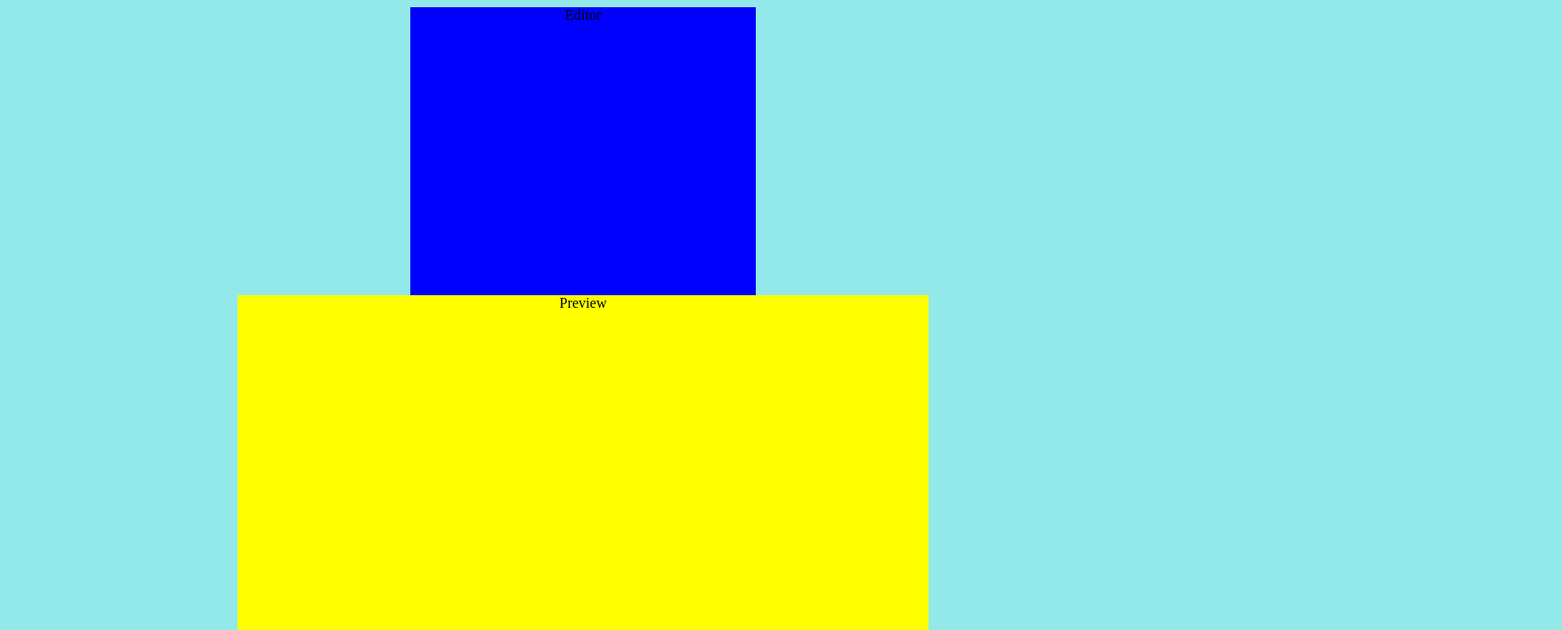
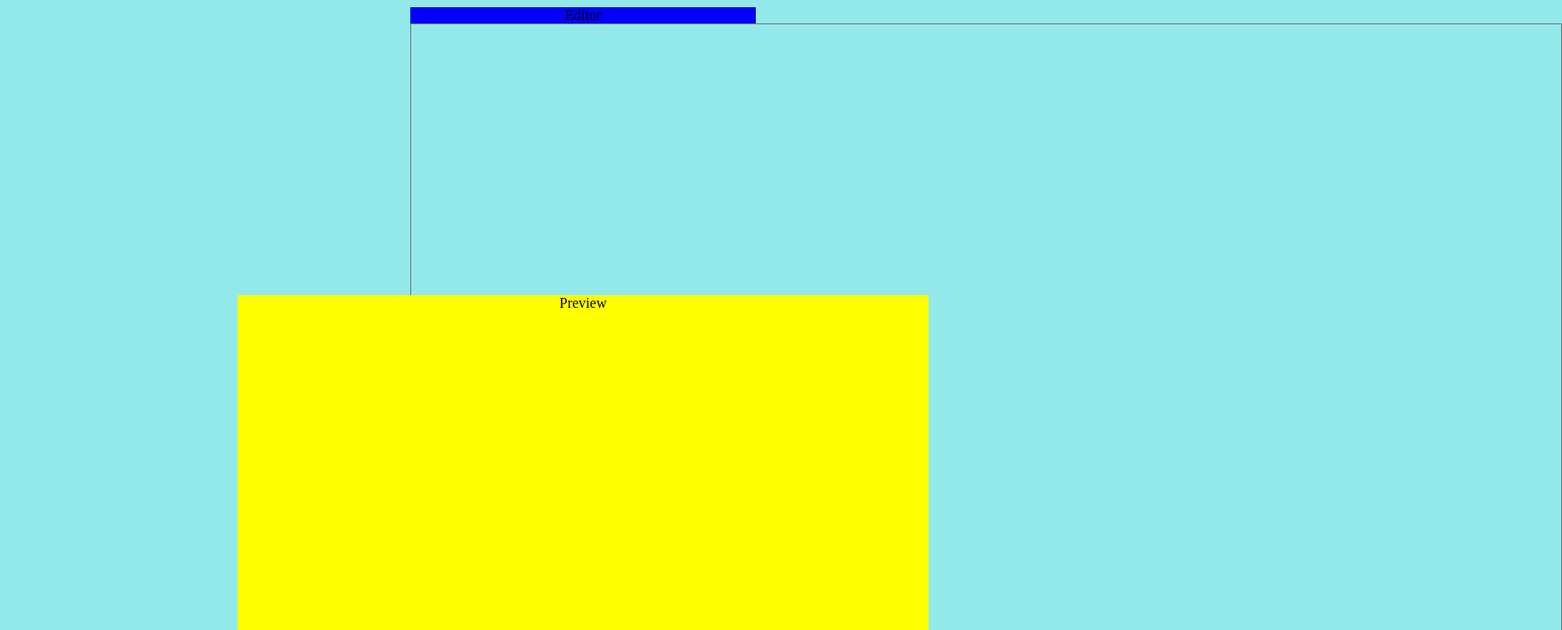
Before and after one commit to deepelegant99/markdown_previewer, a React (Create React App) app: page / in a window 1280 px wide. Shown: the top 700 px of the page at 90% size, 1736 px wide, since content can reach past the window. Built offline with nearby package versions, Linux system fonts and the light colour scheme.

Commit message:
checking module

```diff
--- a/src/App.js
+++ b/src/App.js
@@ -1,12 +1,14 @@
 import styles from "./App.module.css";
 import { Editor } from "./components/Editor";
 import { Preview } from "./components/Preview";
+import editorCSS from "./components/Editor.module.css";
+import previewCSS from "./components/Preview.module.css";
 
 function App() {
   return (
     <div className={styles.App}>
-      <Editor />
-      <Preview />
+      <Editor className={editorCSS.Editor}/>
+      <Preview className={previewCSS.Preview} />
     </div>
   );
 }
--- a/src/App.module.css
+++ b/src/App.module.css
@@ -6,3 +6,8 @@
   align-items: center;
 
 }
+
+textarea#Editor{
+  width: 100%;
+  height: 93.1%;
+}
--- a/src/components/Editor.js
+++ b/src/components/Editor.js
@@ -1,7 +1,11 @@
-import React from 'react'
+import React from 'react';
+import editCSS from "./Editor.module.css";
+
 
 export const Editor = () => {
   return (
-    <div style={{backgroundColor:'blue', width:'30%', height:'40%'}}>Editor</div>
+    <div style={{backgroundColor:'blue', width:'30%', height:'40%'}}>Editor
+    <textarea id="Editor" className={editCSS.Editor}/>
+    </div>
   )
 }
--- a/src/components/Editor.module.css
+++ b/src/components/Editor.module.css
@@ -0,0 +1,4 @@
+#Editor{
+    width: 100%;
+    height: 93.1%;
+}
--- a/src/components/Preview.js
+++ b/src/components/Preview.js
@@ -2,6 +2,6 @@ import React from 'react'
 
 export const Preview = () => {
   return (
-    <div style={{backgroundColor:'yellow', width:'60%', height:'60%'}}>Preview</div>
+    <div class="Preview" style={{backgroundColor:'yellow', width:'60%', height:'60%'}}>Preview</div>
   )
 }
--- a/src/components/Preview.module.css
+++ b/src/components/Preview.module.css
@@ -0,0 +1,5 @@
+.Preview{
+    background-color:'yellow';
+    width:'60%';
+    height:'60%';
+}
```
